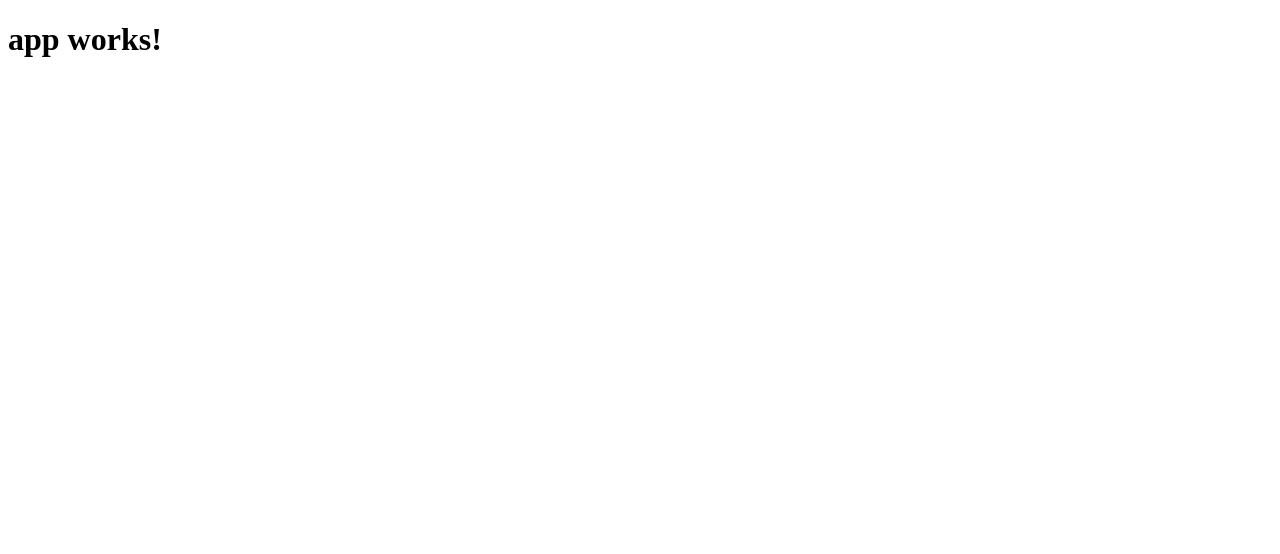
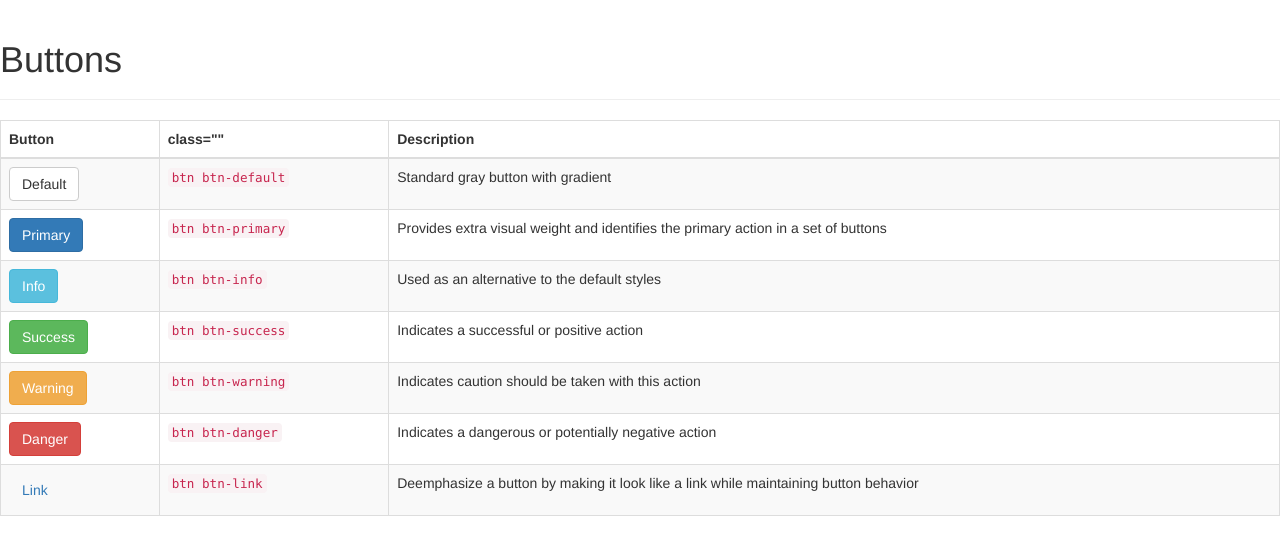
Before and after one commit to kaisawind/bootstrap-cli, an Angular app: page / in a window 1280 px wide. Shown: the top 554 px of the page. Built offline with nearby package versions, Linux system fonts and the light colour scheme.

Commit message:
add buttons

```diff
--- a/package.json
+++ b/package.json
@@ -22,6 +22,7 @@
     "@angular/router": "^4.0.0",
     "bootstrap": "^3.3.7",
     "core-js": "^2.4.1",
+    "ngx-bootstrap": "^1.6.6",
     "rxjs": "^5.1.0",
     "zone.js": "^0.8.4"
   },
--- a/src/app/app.component.html
+++ b/src/app/app.component.html
@@ -1,3 +1 @@
-<h1>
-  {{title}}
-</h1>
+<app-buttons></app-buttons>
--- a/src/app/app.module.ts
+++ b/src/app/app.module.ts
@@ -5,6 +5,7 @@ import { HttpModule } from '@angular/http';
 
 import { AppComponent } from './app.component';
 import { ButtonsComponent } from './buttons/buttons.component';
+import { routing } from './app.routing';
 
 @NgModule({
   declarations: [
@@ -14,7 +15,8 @@ import { ButtonsComponent } from './buttons/buttons.component';
   imports: [
     BrowserModule,
     FormsModule,
-    HttpModule
+    HttpModule,
+    routing
   ],
   providers: [],
   bootstrap: [AppComponent]
--- /dev/null
+++ b/src/app/app.routing.ts
@@ -0,0 +1,22 @@
+import { Routes, RouterModule } from '@angular/router';
+import { ModuleWithProviders } from '@angular/core';
+import { ButtonsComponent } from './buttons/buttons.component';
+import { AppComponent } from './app.component';
+
+export const routes: Routes = [
+  {
+    path: '',
+    redirectTo: 'pages',
+    pathMatch: 'full'
+  },
+  {
+    path: 'home',
+    component: AppComponent
+  },
+  {
+    path: 'buttons',
+    component: ButtonsComponent
+  }
+];
+
+export const routing: ModuleWithProviders = RouterModule.forRoot(routes, { useHash: true });
--- a/src/app/buttons/buttons.component.html
+++ b/src/app/buttons/buttons.component.html
@@ -1,3 +1,51 @@
-<p>
-  buttons works!
-</p>
+<section id="buttons">
+  <div class="page-header">
+    <h1>Buttons</h1>
+  </div>
+  <table class="table table-bordered table-striped">
+    <thead>
+      <tr>
+        <th>Button</th>
+        <th>class=""</th>
+        <th>Description</th>
+      </tr>
+    </thead>
+    <tbody>
+      <tr>
+        <td><button type="button" class="btn btn-default">Default</button></td>
+        <td><code>btn btn-default</code></td>
+        <td>Standard gray button with gradient</td>
+      </tr>
+      <tr>
+        <td><button type="button" class="btn btn-primary">Primary</button></td>
+        <td><code>btn btn-primary</code></td>
+        <td>Provides extra visual weight and identifies the primary action in a set of buttons</td>
+      </tr>
+      <tr>
+        <td><button type="button" class="btn btn-info">Info</button></td>
+        <td><code>btn btn-info</code></td>
+        <td>Used as an alternative to the default styles</td>
+      </tr>
+      <tr>
+        <td><button type="button" class="btn btn-success">Success</button></td>
+        <td><code>btn btn-success</code></td>
+        <td>Indicates a successful or positive action</td>
+      </tr>
+      <tr>
+        <td><button type="button" class="btn btn-warning">Warning</button></td>
+        <td><code>btn btn-warning</code></td>
+        <td>Indicates caution should be taken with this action</td>
+      </tr>
+      <tr>
+        <td><button type="button" class="btn btn-danger">Danger</button></td>
+        <td><code>btn btn-danger</code></td>
+        <td>Indicates a dangerous or potentially negative action</td>
+      </tr>
+      <tr>
+        <td><button type="button" class="btn btn-link">Link</button></td>
+        <td><code>btn btn-link</code></td>
+        <td>Deemphasize a button by making it look like a link while maintaining button behavior</td>
+      </tr>
+    </tbody>
+  </table>
+</section>
```
Also changed, not shown: .angular-cli.json, 1 other file (tests, documents, lock files or other folders).
